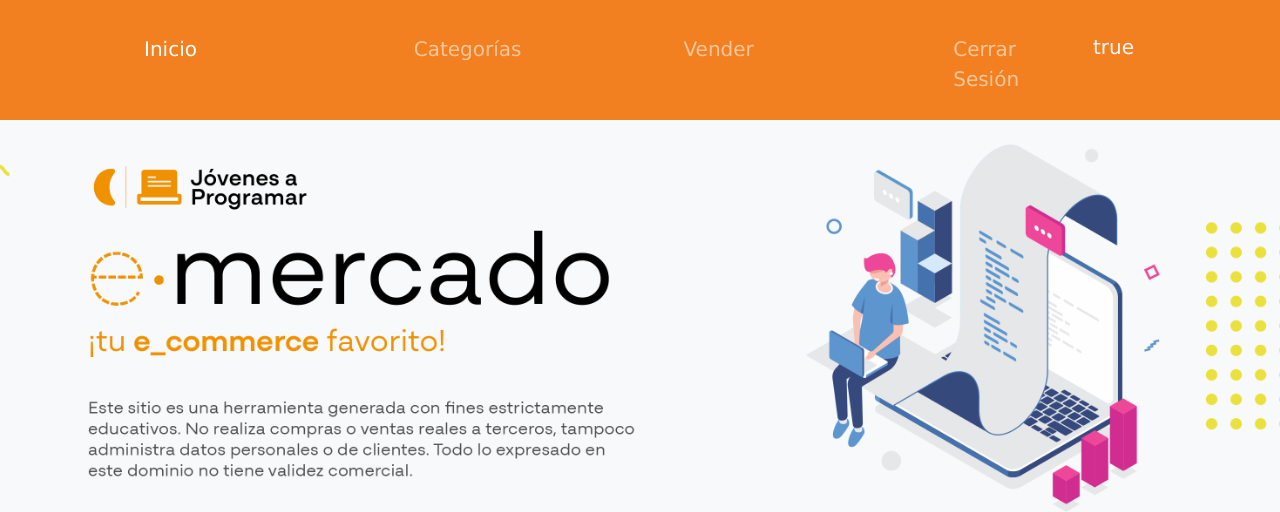
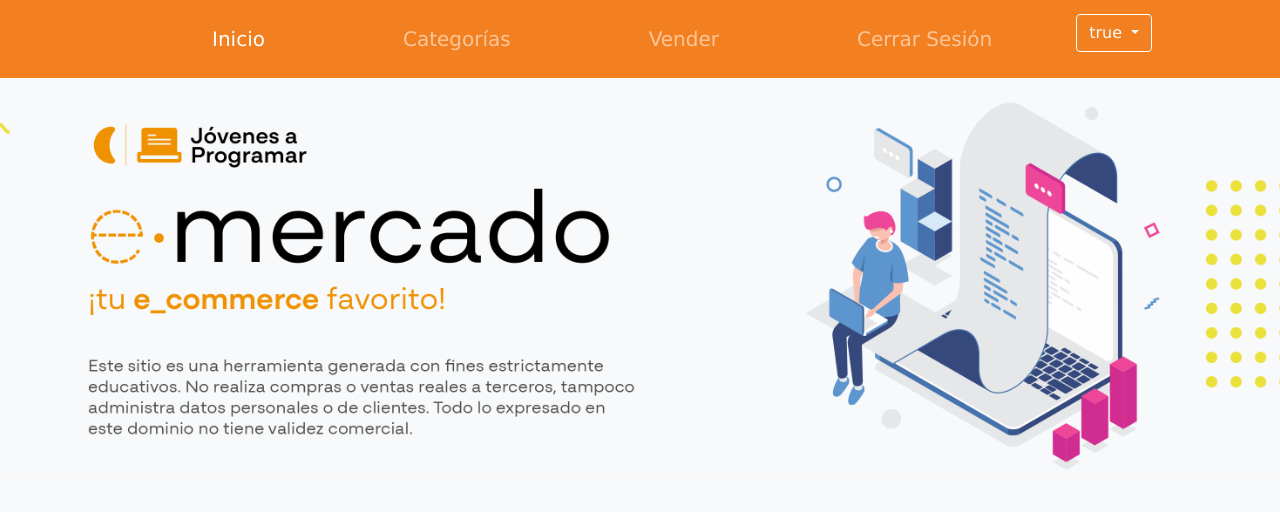
Before and after one commit to melaniotamendi/Proyecto-final, a plain HTML site: page index.html in a window 1280 px wide. Shown: the top 512 px of the page. Drawn offline with Linux system fonts and the light colour scheme; sample sign-in values are in the browser's storage.

Commit message:
Menu desplegable
Nombre de usuario con menú desplegable

```diff
--- a/css/style-products.css
+++ b/css/style-products.css
@@ -179,3 +179,28 @@ label {
     font-size: 12px;
     color: #666;
 }
+
+#dropdown-btn {
+  margin-top: 13%;
+  margin-left: 0%;
+}
+
+.btn-orange {
+  background-color:#F38020; /* Color naranja */
+  border-color: white;
+  color: #f7fafa;
+}
+
+.btn-orange:hover {
+  background-color: #FF8C00; /* Un naranja más oscuro al hacer hover */
+  border-color: #FF8C00;
+}
+
+.dropdown-menu .dropdown-item {
+  margin: auto;
+  color: #F38020;
+}
+
+.dropdown-menu {
+margin-left: -20px;
+}
--- a/css/styles.css
+++ b/css/styles.css
@@ -9,9 +9,14 @@
   font-weight: bold;
 }
 
-nav a {
-  width: 105px;
-  height: 92px;
+#navbarNav {
+  margin-right: 15%;
+}
+
+
+
+.nav-item {
+margin: 0;
 }
 
 .navbar-nav .nav-item .nav-link {
@@ -40,6 +45,35 @@ nav a {
   -moz-user-select: none;
   -ms-user-select: none;
   user-select: none;
+}
+
+#logout {
+  white-space: nowrap;
+}
+
+#dropdown-btn {
+  margin-top: 13%;
+  margin-left: 100%;
+}
+
+.btn-orange {
+  background-color:#F38020; /* Color naranja */
+  border-color: white;
+  color: #f7fafa;
+}
+
+.btn-orange:hover {
+  background-color: #FF8C00; /* Un naranja más oscuro al hacer hover */
+  border-color: #FF8C00;
+}
+
+.dropdown-menu .dropdown-item {
+  margin: auto;
+  color: #F38020;
+}
+
+.dropdown-menu {
+margin-left: 110px;
 }
 
 @media (min-width: 768px) {
--- a/index.html
+++ b/index.html
@@ -13,7 +13,7 @@
 
 <body>
   <nav class="navbar navbar-expand-lg navbar-dark bg-orange p-1">
-    <div id="navbar" class="container">
+    <div class="container">
       <button class="navbar-toggler" type="button" data-bs-toggle="collapse" data-bs-target="#navbarNav"
         aria-controls="navbarNav" aria-expanded="false" aria-label="Toggle navigation">
         <span class="navbar-toggler-icon"></span>
@@ -31,14 +31,22 @@
           </li>
           <li class="nav-item">
             <a class="nav-link" href="#" id="logout">Cerrar Sesión</a>
-        </li>
-        <li class="usuarioBarraDeNavegacion">
-          <span id="nombreDeUsuario"></span>
-        </li>
+          </li>
+          <li class="nav-item dropdown">
+            <button id="dropdown-btn" class="btn btn-orange dropdown-toggle" type="button" data-bs-toggle="dropdown" aria-expanded="false">
+              <span id="nombreDeUsuario"></span>
+            </button>
+            <ul class="dropdown-menu">
+              <li><a class="dropdown-item" href="cart.html">Mi carrito</a></li>
+              <li><a class="dropdown-item" href="my-profile.html">Mi perfil</a></li>
+              <li><a class="dropdown-item" href="login.html">Cerrar sesión</a></li>
+            </ul>
+          </li>
         </ul>
       </div>
     </div>
   </nav>
+
   <main>
     <div class="jumbotron text-center"></div>
     <div class="album py-5 bg-light">
```
Also changed, not shown: categories.html (+9 -2 lines), product-info.html (+9 -2 lines), products.html (+9 -3 lines).
